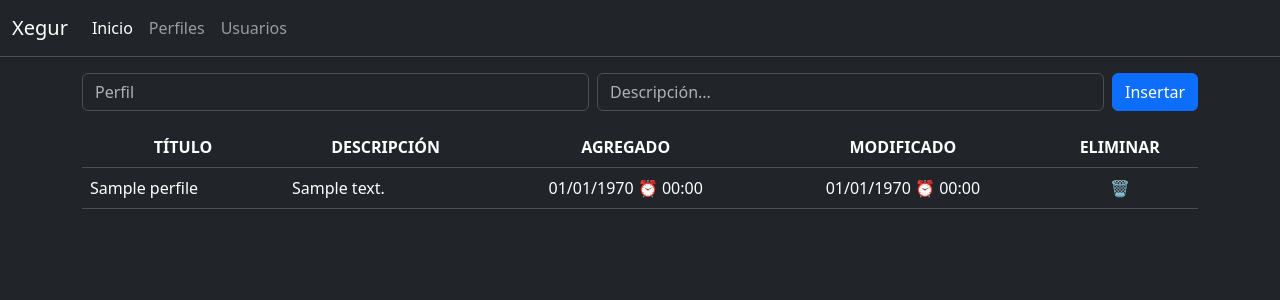
After one commit to juanpabloruiz/xegur, a PHP site: page /perfiles.php in a window 1280 px wide. The commit adds this page. Shown: the top 300 px of the page. Run offline with PHP 8.4, Linux system fonts and the light colour scheme; tables that the repository leaves empty or names only in its code hold one stand-in row (values such as "Sample post"); a stand-in replaces the project's code that opens the database connection.

Commit message:
Renombrar archivo de conexión a 'conexion.php', eliminar archivos innecesarios y crear nuevas páginas para 'perfiles' y 'usuarios' con estilos actualizados.

```diff
--- /dev/null
+++ b/perfiles.php
@@ -0,0 +1,162 @@
+<?php require_once 'conexion.php' ?>
+<!DOCTYPE html>
+<html lang="es">
+
+<head>
+
+    <meta charset="UTF-8">
+    <meta name="viewport" content="width=device-width, initial-scale=1.0">
+    <title>Perfiles</title>
+
+    <!-- Estilos -->
+    <link rel="stylesheet" href="css/bootstrap.min.css">
+    <link rel="stylesheet" href="css/estilo.css">
+
+</head>
+
+<body data-bs-theme="dark">
+
+    <!-- Menú -->
+    <nav class="navbar bg-dark navbar-expand-lg border-bottom" data-bs-theme="dark">
+        <div class="container-fluid">
+            <a class="navbar-brand" href="#">Xegur</a>
+            <button class="navbar-toggler" type="button" data-bs-toggle="collapse" data-bs-target="#navbarSupportedContent" aria-controls="navbarSupportedContent" aria-expanded="false" aria-label="Toggle navigation">
+                <span class="navbar-toggler-icon"></span>
+            </button>
+            <div class="collapse navbar-collapse" id="navbarSupportedContent">
+                <ul class="navbar-nav me-auto mb-2 mb-lg-0">
+                    <li class="nav-item">
+                        <a class="nav-link active" aria-current="page" href="#">Inicio</a>
+                    </li>
+                    <li class="nav-item">
+                        <a class="nav-link" href="perfiles.php">Perfiles</a>
+                    </li>
+                    <li class="nav-item">
+                        <a class="nav-link" href="users.php">Usuarios</a>
+                    </li>
+            </div>
+        </div>
+    </nav>
+
+    <main class="container my-3">
+
+        <?php
+
+        // Editar registro
+        if (isset($_GET['editar'])):
+            $id = (int) $_GET['editar'];
+            $sentencia = $conexion->prepare("SELECT * FROM perfiles WHERE id = ?");
+            $sentencia->bind_param('i', $id);
+            $sentencia->execute();
+            $resultado = $sentencia->get_result();
+            $campo = $resultado->fetch_assoc();
+            if (!$campo):
+                echo '<script>window.location="perfiles.php"</script>';
+                exit;
+            endif;
+
+        ?>
+
+            <!-- Form Edit -->
+            <form method="POST" class="d-flex flex-column flex-md-row gap-2 mb-3">
+                <input type="hidden" name="id" value="<?= $campo['id'] ?>">
+                <input type="text" name="titulo" class="form-control" value="<?= $campo['titulo'] ?>">
+                <input type="text" name="descripcion" class="form-control" placeholder="Descripción..." value="<?= $campo['descripcion'] ?>">
+                <input type="submit" name="actualizar" value="Actualizar" class="btn btn-primary">
+            </form>
+
+        <?php else: ?>
+
+            <!-- Form Insert -->
+            <form method="POST" class="d-flex flex-column flex-md-row gap-2 mb-3">
+                <input type="text" name="titulo" class="form-control" placeholder="Perfil">
+                <input type="text" name="descripcion" class="form-control" placeholder="Descripción...">
+                <input type="submit" name="insertar" value="Insertar" class="btn btn-primary">
+            </form>
+
+        <?php endif ?>
+
+        <!-- Table to display records -->
+        <div class="table-responsive">
+
+            <table class="table table-hover">
+
+                <thead>
+                    <tr>
+                        <th class="text-center">TÍTULO</th>
+                        <th class="text-center">DESCRIPCIÓN</th>
+                        <th class="text-center">AGREGADO</th>
+                        <th class="text-center">MODIFICADO</th>
+                        <th class="text-center">ELIMINAR</th>
+                    </tr>
+                </thead>
+
+                <?php
+                $consulta = $conexion->query("SELECT * FROM perfiles");
+                while ($campo = $consulta->fetch_assoc()):
+                ?>
+
+                    <tbody>
+                        <tr>
+                            <td onclick="window.location='?editar=<?= $campo['id'] ?>'" style="cursor: pointer;"><?= htmlspecialchars($campo['titulo']) ?></td>
+                            <td onclick="window.location='?editar=<?= $campo['id'] ?>'" style="cursor: pointer;"><?= htmlspecialchars($campo['descripcion'] ?? '') ?></td>
+                            <td class="text-center" onclick="window.location='?editar=<?= $campo['id'] ?>'" style="cursor: pointer;"><?= date('d/m/Y ⏰ H:i', strtotime($campo['agregado'])) ?></td>
+                            <td class="text-center" onclick="window.location='?editar=<?= $campo['id'] ?>'" style="cursor: pointer;"><?= $campo['modificado'] ? date('d/m/Y ⏰ H:i', strtotime($campo['modificado'])) : '—' ?></td>
+                            <td class="text-center"><a href="?eliminar=<?= $campo['id'] ?>" onclick="return confirm('¿Eliminar este registro?');" title="Eliminar">🗑️</a></td>
+                        </tr>
+                    </tbody>
+
+                <?php endwhile ?>
+
+            </table>
+
+        </div>
+
+    </main>
+
+    <!-- Javascript -->
+    <script src="js/bootstrap.bundle.min.js"></script>
+
+</body>
+
+</html>
+
+<?php
+
+// Insertar registro
+if (isset($_POST['insertar'])):
+    $titulo = $_POST['titulo'];
+    $descripcion = $_POST['descripcion'];
+    $sentencia = $conexion->prepare("INSERT INTO perfiles (titulo, descripcion) VALUES (?, ?)");
+    $sentencia->bind_param('ss', $titulo, $content);
+    $sentencia->execute();
+    $sentencia->close();
+    echo '<script>window.location="perfiles.php"</script>';
+    exit;
+endif;
+
+// Actualizar registro
+if (isset($_POST['actualizar'])):
+    $id = (int) $_POST['id'];
+    $titulo = $_POST['titulo'];
+    $descripcion = $_POST['descripcion'];
+    $sentencia = $conexion->prepare("UPDATE perfiles SET titulo = ?, descripcion = ? WHERE id = ?");
+    $sentencia->bind_param('ssi', $titulo, $descripcion, $id);
+    $sentencia->execute();
+    $sentencia->close();
+    echo '<script>window.location="perfiles.php"</script>';
+    exit;
+endif;
+
+// Delete registro
+if (isset($_GET['eliminar'])):
+    $id = (int) $_GET['eliminar'];
+    $sentencia = $conexion->prepare("DELETE FROM perfiles WHERE id = ?");
+    $sentencia->bind_param('i', $id);
+    $sentencia->execute();
+    $sentencia->close();
+    echo '<script>window.location="perfiles.php"</script>';
+    exit;
+endif;
+
+?>
```
Also changed, not shown: users.php (renamed from roles.php, +5 -2 lines), css/estilo.css (renamed from css/styles.css), 1 other file.
